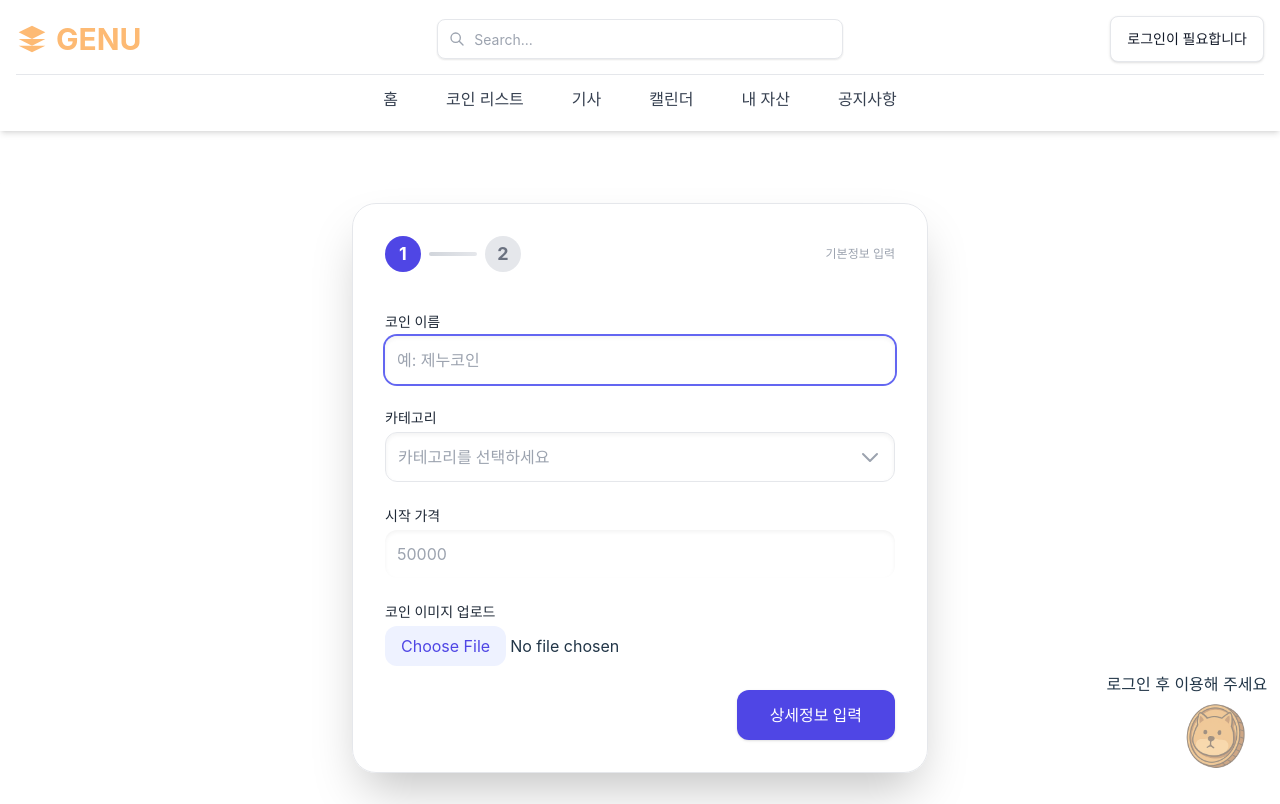
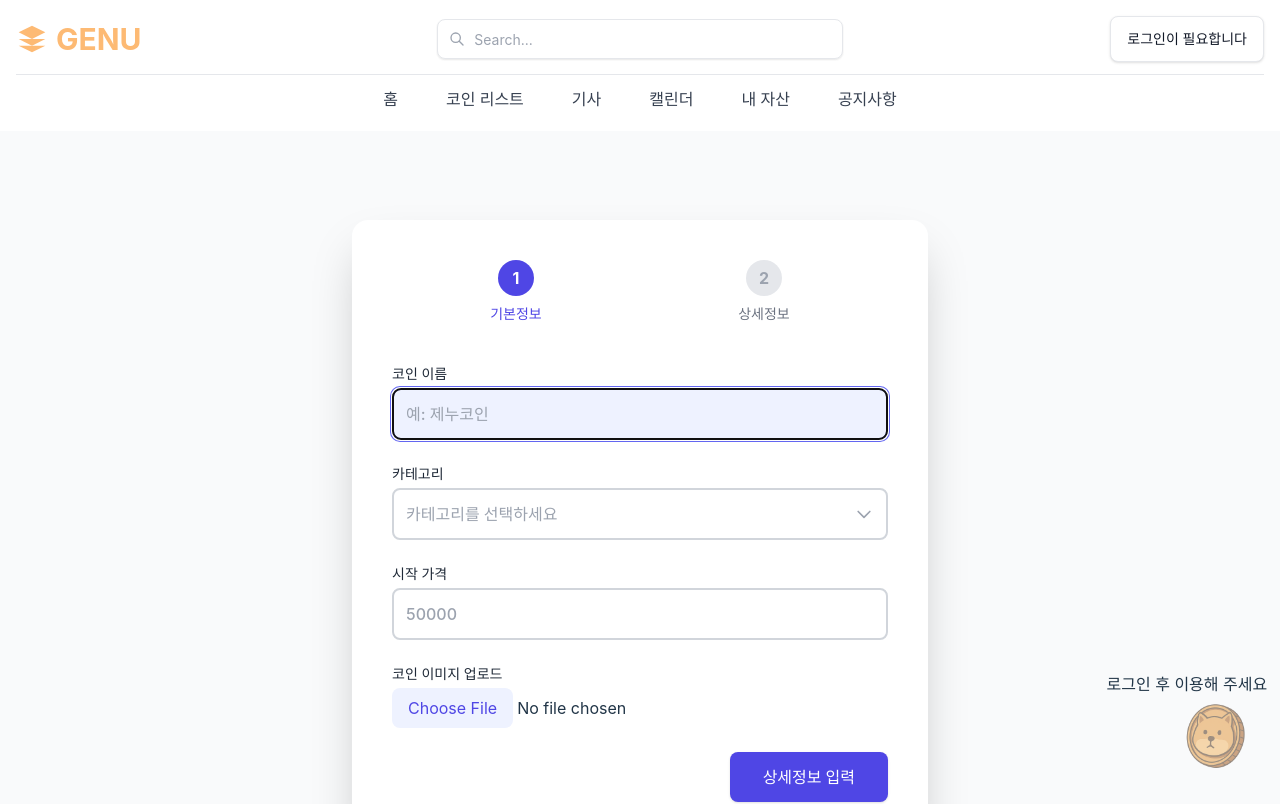
Before and after one commit to kju0811/GENU, a React (Vite) app in the folder frontend/: page /coin/create in a window 1280 px wide. Shown: the top 804 px of the page. Built offline with nearby package versions, Linux system fonts and the light colour scheme; a web font is replaced by a local one; what react-chatbot-kit would draw is missing.

Commit message:
feat:코인생성-이미지 썸네일보기 추가및 UI개선

```diff
--- a/frontend/src/components/CoinCreate.jsx
+++ b/frontend/src/components/CoinCreate.jsx
@@ -1,9 +1,7 @@
 import React, { useState } from 'react';
 import { useNavigate } from 'react-router-dom';
 import { getIP, getNowDate } from '../components/Tool';
-import { Dropdown } from './coinComponents';
-
-const cateList = ['유틸리티', '디파이', '메타버스', 'NFT', '게임', '기타'];
+import { Dropdown } from './CoinComponents';
 
 export default function CoinCreate() {
   const [step, setStep] = useState(1);
@@ -15,11 +13,10 @@ export default function CoinCreate() {
   const [cate, setCate] = useState('');
   const [price, setPrice] = useState('');
   const [img, setImg] = useState(null);
-  const [imgURL, setImgURL] = useState('');
+  const [imgURL, setImgURL] = useState(''); // 이미지 미리보기용
 
   // Step2: 상세정보
   const [info, setInfo] = useState('');
-
 
   // 이미지 프리뷰
   const handleImg = e => {
@@ -52,95 +49,141 @@ export default function CoinCreate() {
     try {
       const res = await fetch(`http://${getIP()}:9093/coin/create`, { method: 'POST', body: formData });
       const result = await res.json();
-      if (result.coin_no > 0) navigate(`/coin/${result.coin_no}`);
-      else alert('등록 실패. 다시 시도하세요.');
+      if (result.coin_no > 0) {
+        alert('코인생성이 완료되었습니다.');
+        navigate(`/coin/${result.coin_no}`);
+      } else alert('등록 실패. 다시 시도하세요.');
     } catch (err) {
       alert('서버 오류 발생');
     }
   };
 
   return (
-    <div className="min-w-[700px] min-h-[800px] w-full h-full my-12 p-6 bg-white dark:bg-gray-800 rounded-lg shadow-lg">
-      <div className="relative w-full max-w-xl mx-auto p-8 rounded-3xl shadow-2xl bg-white/80 dark:bg-gray-800/70 backdrop-blur-2xl border border-gray-200 dark:border-gray-700">
-        {/* Progress Bar */}
-        <div className="flex items-center justify-between mb-10">
-          <div className="flex-1 flex items-center">
-            <div className={`rounded-full w-9 h-9 flex items-center justify-center text-lg font-bold ${step >= 1 ? 'bg-indigo-600 text-white' : 'bg-gray-200 dark:bg-gray-700 text-gray-500'}`}>1</div>
-            <span className={`mx-2 h-1 w-12 rounded bg-gradient-to-r ${step === 2 ? 'from-indigo-600 to-green-400' : 'from-gray-300 to-gray-200 dark:from-gray-700 dark:to-gray-700'}`}></span>
-            <div className={`rounded-full w-9 h-9 flex items-center justify-center text-lg font-bold ${step === 2 ? 'bg-green-500 text-white' : 'bg-gray-200 dark:bg-gray-700 text-gray-500'}`}>2</div>
-          </div>
-          <span className="text-xs font-medium text-gray-400 dark:text-gray-500">{step === 1 ? '기본정보 입력' : '상세정보 입력'}</span>
+    <div className="w-full min-h-screen flex items-center justify-center bg-gray-50 dark:bg-gray-900">
+      <div className="w-full max-w-xl bg-white dark:bg-gray-800 rounded-2xl shadow-2xl p-6 md:p-10">
+
+        {/* Progress Bar + 단계명 */}
+        <div className="flex justify-between items-center mb-10">
+          {['기본정보', '상세정보'].map((label, i) => (
+            <div key={i} className="flex-1 flex flex-col items-center">
+              <div className={`
+                w-9 h-9 flex items-center justify-center rounded-full mb-2 text-base font-bold transition-colors duration-500
+                ${step - 1 >= i
+                  ? (i === 2 ? 'bg-green-500 text-white' : 'bg-indigo-600 text-white')
+                  : 'bg-gray-200 dark:bg-gray-700 text-gray-400'}
+              `}>
+                {i + 1}
+              </div>
+              <span className={`text-xs md:text-sm font-semibold
+                ${step - 1 >= i
+                  ? (i === 2 ? 'text-green-600' : 'text-indigo-600')
+                  : 'text-gray-500 dark:text-gray-400'}
+              `}>
+                {label}
+              </span>
+            </div>
+          ))}
         </div>
 
+        {/* Step 1: 기본정보 */}
         {step === 1 && (
           <div className="space-y-6 animate-fadeIn">
             {/* 이름 */}
             <div>
               <label className="block text-sm font-medium text-gray-800 dark:text-gray-200 mb-1">코인 이름</label>
-              <input type="text" className="w-full rounded-xl border-none bg-white/80 dark:bg-gray-700/80 p-3 shadow-inner focus:ring-2 focus:ring-indigo-500 focus:outline-none transition"
-                placeholder="예: 제누코인" value={name} onChange={e => setName(e.target.value)} autoFocus />
+              <input
+                type="text"
+                className="w-full rounded-lg border-2 border-gray-300 dark:border-gray-600 bg-white dark:bg-gray-800 p-3 font-medium
+                focus:ring-2 focus:ring-indigo-500 focus:border-indigo-500 focus:bg-indigo-50 dark:focus:bg-gray-900 transition placeholder-gray-400"
+                placeholder="예: 제누코인"
+                value={name}
+                onChange={e => setName(e.target.value)}
+                autoFocus
+              />
             </div>
             {/* 카테고리 */}
             <div className="relative">
               <label className="block text-sm font-medium text-gray-800 dark:text-gray-200 mb-1">카테고리</label>
-              <button type="button" onClick={() => setDropdownOpen(prev => !prev)}
-                className="w-full rounded-xl bg-white/80 dark:bg-gray-700/80 p-3 flex justify-between items-center shadow-inner border border-gray-200 dark:border-gray-700 hover:ring-2 hover:ring-indigo-400 transition">
+              <button
+                type="button"
+                onClick={() => setDropdownOpen(prev => !prev)}
+                className="w-full rounded-lg border-2 border-gray-300 dark:border-gray-600 bg-white dark:bg-gray-800 p-3 flex justify-between items-center focus:ring-2 focus:ring-indigo-400 transition"
+              >
                 <span className={cate ? "text-gray-900 dark:text-white" : "text-gray-400"}>{cate || '카테고리를 선택하세요'}</span>
-                <svg className={`w-6 h-6 transition-transform ${dropdownOpen ? 'rotate-180' : ''} text-gray-400`} fill="none" stroke="currentColor" viewBox="0 0 24 24"><path strokeLinecap="round" strokeLinejoin="round" strokeWidth="2" d="M19 9l-7 7-7-7" /></svg>
+                <svg className={`w-5 h-5 transition-transform ${dropdownOpen ? 'rotate-180' : ''} text-gray-400`} fill="none" stroke="currentColor" viewBox="0 0 24 24"><path strokeLinecap="round" strokeLinejoin="round" strokeWidth="2" d="M19 9l-7 7-7-7" /></svg>
               </button>
               {/* 카테고리 드롭다운 */}
               {dropdownOpen && (
                 <ul className="absolute z-10 mt-1 w-full bg-white dark:bg-gray-700 border border-gray-200 dark:border-gray-600 rounded-md shadow-lg max-h-48 overflow-auto">
-                  <Dropdown onSelect={cate => {
-                    setCate(cate);
-                    setDropdownOpen(false);
-                  }} />
+                  <Dropdown onSelect={cate => { setCate(cate); setDropdownOpen(false); }} />
                 </ul>
               )}
             </div>
             {/* 가격 */}
             <div>
               <label className="block text-sm font-medium text-gray-800 dark:text-gray-200 mb-1">시작 가격</label>
-              <input type="number" className="w-full rounded-xl border-none bg-white/80 dark:bg-gray-700/80 p-3 shadow-inner focus:ring-2 focus:ring-indigo-500 focus:outline-none transition"
-                placeholder="50000" value={price} onChange={e => setPrice(e.target.value)} />
+              <input
+                type="number"
+                className="w-full rounded-lg border-2 border-gray-300 dark:border-gray-600 bg-white dark:bg-gray-800 p-3 font-medium
+                focus:ring-2 focus:ring-indigo-500 focus:border-indigo-500 focus:bg-indigo-50 dark:focus:bg-gray-900 transition placeholder-gray-400"
+                placeholder="50000"
+                value={price}
+                onChange={e => setPrice(e.target.value)}
+              />
             </div>
             {/* 이미지 */}
             <div>
               <label className="block text-sm font-medium text-gray-800 dark:text-gray-200 mb-1">코인 이미지 업로드</label>
-              <input type="file" accept="image/*" onChange={handleImg} className="w-full file:rounded-xl file:bg-indigo-50 file:border-0 file:py-2 file:px-4 file:text-indigo-600 file:cursor-pointer" />
-              {/* 썸네일 */}
+              <input
+                type="file"
+                accept="image/*"
+                onChange={handleImg}
+                className="w-full file:rounded-lg file:bg-indigo-50 file:border-0 file:py-2 file:px-4 file:text-indigo-600 file:cursor-pointer"
+              />
               {imgURL &&
-                <div className="mt-2">
-                  <img src={imgURL}
-                  alt="preview"
-                  className="w-24 h-24 rounded-full object-cover" />
+                <div className="mt-2 flex justify-center">
+                  <img src={imgURL} alt="preview" className="w-24 h-24 rounded-full object-cover border-2 border-indigo-400 shadow" />
                 </div>
               }
             </div>
             <div className="flex justify-end">
-              <button type="button" onClick={handleNext}
-                className="px-8 py-3 font-semibold rounded-xl bg-indigo-600 hover:bg-indigo-700 text-white shadow transition">
+              <button
+                type="button"
+                onClick={handleNext}
+                className="px-8 py-3 font-semibold rounded-lg bg-indigo-600 hover:bg-indigo-700 text-white shadow transition"
+              >
                 상세정보 입력
               </button>
             </div>
           </div>
         )}
 
-        {/* 상세정보 */}
+        {/* Step2: 상세 정보 */}
         {step === 2 && (
           <form onSubmit={handleSubmit} className="space-y-8 animate-fadeIn">
             <div>
               <label className="block text-sm font-medium text-gray-800 dark:text-gray-200 mb-1">상세 정보</label>
-              <textarea className="w-full h-44 rounded-xl border-none bg-white/80 dark:bg-gray-700/80 p-3 shadow-inner focus:ring-2 focus:ring-green-500 focus:outline-none transition resize-none"
-                placeholder="코인에 대한 자세한 설명을 입력하세요." value={info} onChange={e => setInfo(e.target.value)} required />
+              <textarea
+                className="w-full h-44 rounded-lg border-2 border-gray-300 dark:border-gray-600 bg-white dark:bg-gray-800 p-3 font-medium
+                focus:ring-2 focus:ring-green-500 focus:border-green-50 dark:focus:bg-gray-900 transition placeholder-gray-400 resize-none"
+                placeholder="코인에 대한 자세한 설명을 입력하세요."
+                value={info}
+                onChange={e => setInfo(e.target.value)}
+                required
+              />
             </div>
             <div className="flex justify-between space-x-4">
-              <button type="button" onClick={() => setStep(1)}
-                className="px-7 py-3 font-semibold rounded-xl bg-gray-200 dark:bg-gray-700 text-gray-700 dark:text-white hover:bg-gray-300 dark:hover:bg-gray-600 transition shadow">
+              <button
+                type="button"
+                onClick={() => setStep(1)}
+                className="px-7 py-3 font-semibold rounded-lg bg-gray-200 dark:bg-gray-700 text-gray-700 dark:text-white hover:bg-gray-300 dark:hover:bg-gray-600 transition shadow"
+              >
                 이전으로
               </button>
-              <button type="submit"
-                className="px-7 py-3 font-semibold rounded-xl bg-green-500 hover:bg-green-600 text-white shadow transition">
+              <button
+                type="submit"
+                className="px-7 py-3 font-semibold rounded-lg bg-green-500 hover:bg-green-600 text-white shadow transition"
+              >
                 등록하기
               </button>
             </div>
```
